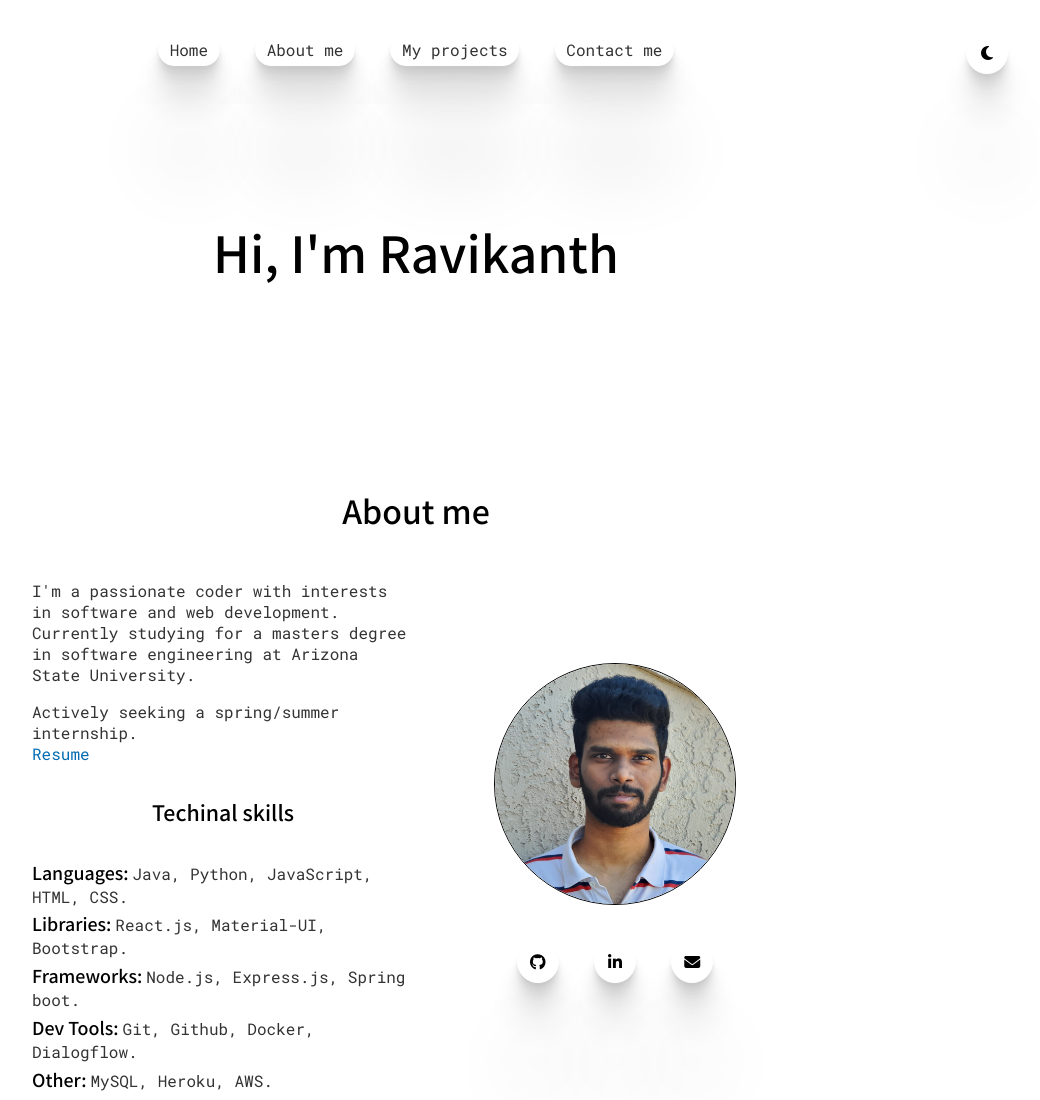
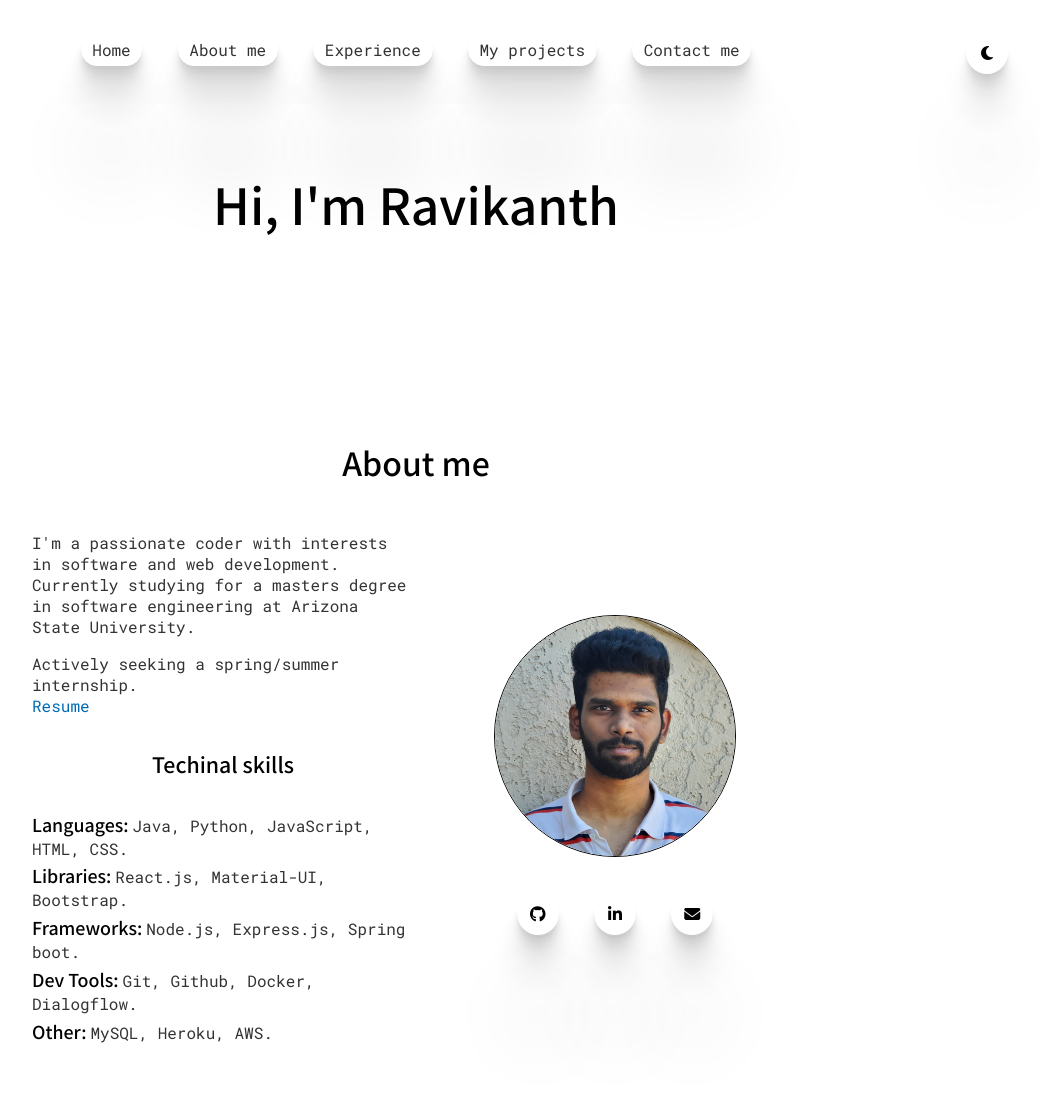
Before and after one commit to RavikanthDodda/portfolio-site, a plain HTML site: page index.html in a window 1280 px wide. Shown: the top 1100 px of the page, without its empty margins (224-1264 px from the left). Drawn offline with Linux system fonts and the light colour scheme.

Commit message:
added auto hide nav for mobile screens

```diff
--- a/index.html
+++ b/index.html
@@ -25,6 +25,7 @@
         <ul>
           <li class="nav-item box"><a href="#">Home</a></li>
           <li class="nav-item box"><a href="#about">About me</a></li>
+          <li class="nav-item box"><a href="#experience">Experience</a></li>
           <li class="nav-item box"><a href="#projects">My projects</a></li>
           <li class="nav-item box"><a href="#contact">Contact me</a></li>
         </ul>
@@ -109,7 +110,7 @@
         </div>
       </div>
     </section>
-<section id="Experience">
+<section id="experience">
       <div class="experience-tag">
         <h2>Internships</h2>
         <div id="cloudchip" >
--- a/scripts/nav.js
+++ b/scripts/nav.js
@@ -2,10 +2,10 @@ let didScroll;
 let lastScrollTop = 0;
 let delta = 5;
 let navbarHeight =
-  window.screen.width < 768
+  window.screen.width < 868
     ? document.getElementById("nav-btn").clientHeight
     : document.getElementById("nav-wrapper").clientHeight;
-let nav = document.body.offsetWidth >= 768 ? "nav-wrapper" : "nav-btn";
+let nav = document.body.offsetWidth >= 868 ? "nav-wrapper" : "nav-btn";
 window.addEventListener("scroll", function (event) {
   didScroll = true;
 });
@@ -13,10 +13,10 @@ let isNavVis;
 
 // Called every 250 ms
 setInterval(function () {
-  nav = document.body.offsetWidth >= 768 ? "nav-wrapper" : "nav-btn";
+  nav = document.body.offsetWidth >= 868 ? "nav-wrapper" : "nav-btn";
   if (didScroll) {
     navbarHeight =
-      document.body.offsetWidth < 768
+      document.body.offsetWidth < 868
         ? document.getElementById("nav-btn").clientHeight
         : document.getElementById("nav-wrapper").clientHeight;
     isNavVis = document.body.offsetWidth > 768 ? undefined : isNavVis;
@@ -43,10 +43,17 @@ function hasScrolled() {
   if (st > lastScrollTop && st > navbarHeight) {
     document.getElementById(nav).classList.remove(navUp);
     document.getElementById(nav).classList.add(navDown);
+    document.getElementById("theme-btn").classList.remove(navUp);
+    document.getElementById("theme-btn").classList.add(navDown);
+    if (isNavVis) {
+      toggleNavBar();
+    }
   } else {
     // if (st + window.innerHeight < document.height) {
     document.getElementById(nav).classList.remove(navDown);
     document.getElementById(nav).classList.add(navUp);
+    document.getElementById("theme-btn").classList.remove(navDown);
+    document.getElementById("theme-btn").classList.add(navUp);
   }
 
   if (nav === "nav-btn" && isNavVis === undefined) {
--- a/styles/default.css
+++ b/styles/default.css
@@ -107,6 +107,9 @@ section {
   transition: all 1s ease-in;
   margin-top: 3rem;
 }
+.header {
+  margin: 0;
+}
 /* navigation bar */
 #theme-btn {
   position: fixed;
@@ -114,12 +117,12 @@ section {
   top: 0;
   margin: 1rem 1rem;
   z-index: 3;
+  transition: top 0.3s ease-in-out;
 }
 #nav-btn {
   position: fixed;
   margin: 1rem 1rem;
   left: 0;
-  top: 0;
   transition: top 0.3s ease-in-out;
   z-index: 2;
 }
```
